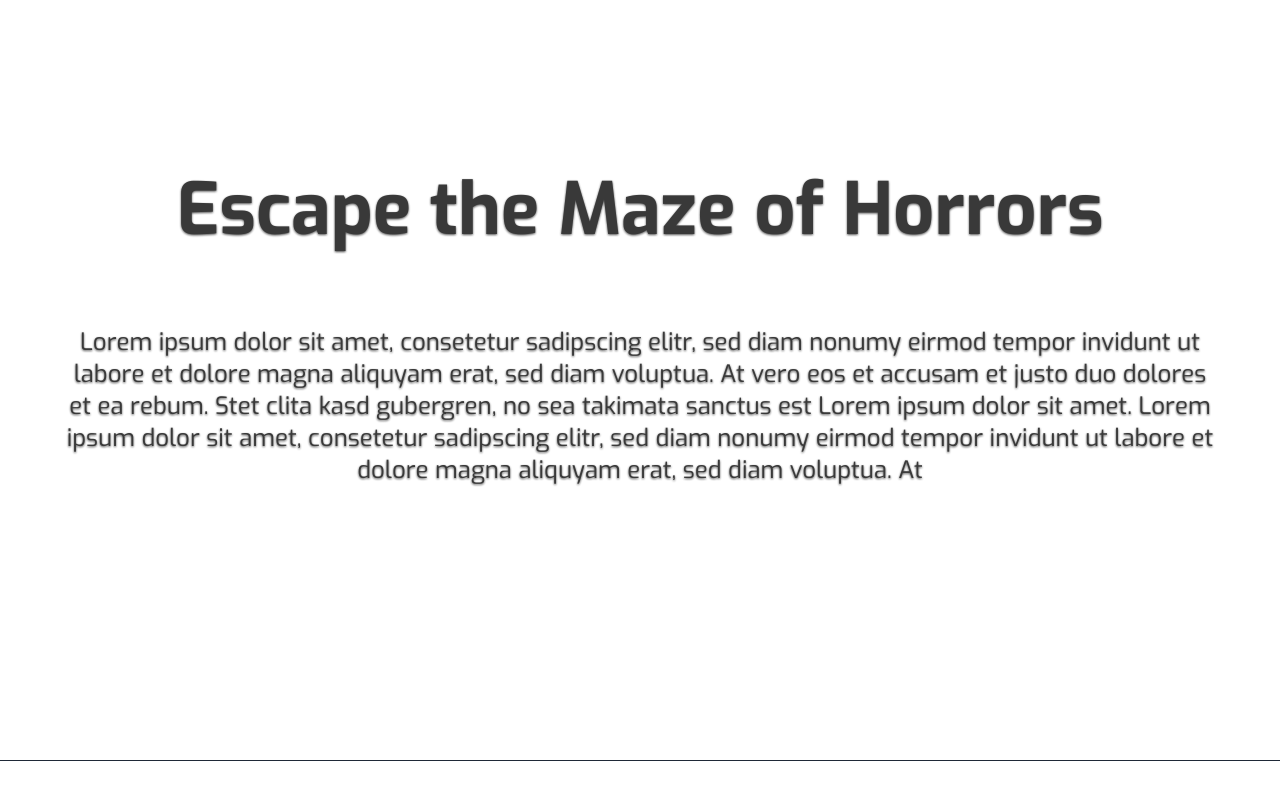
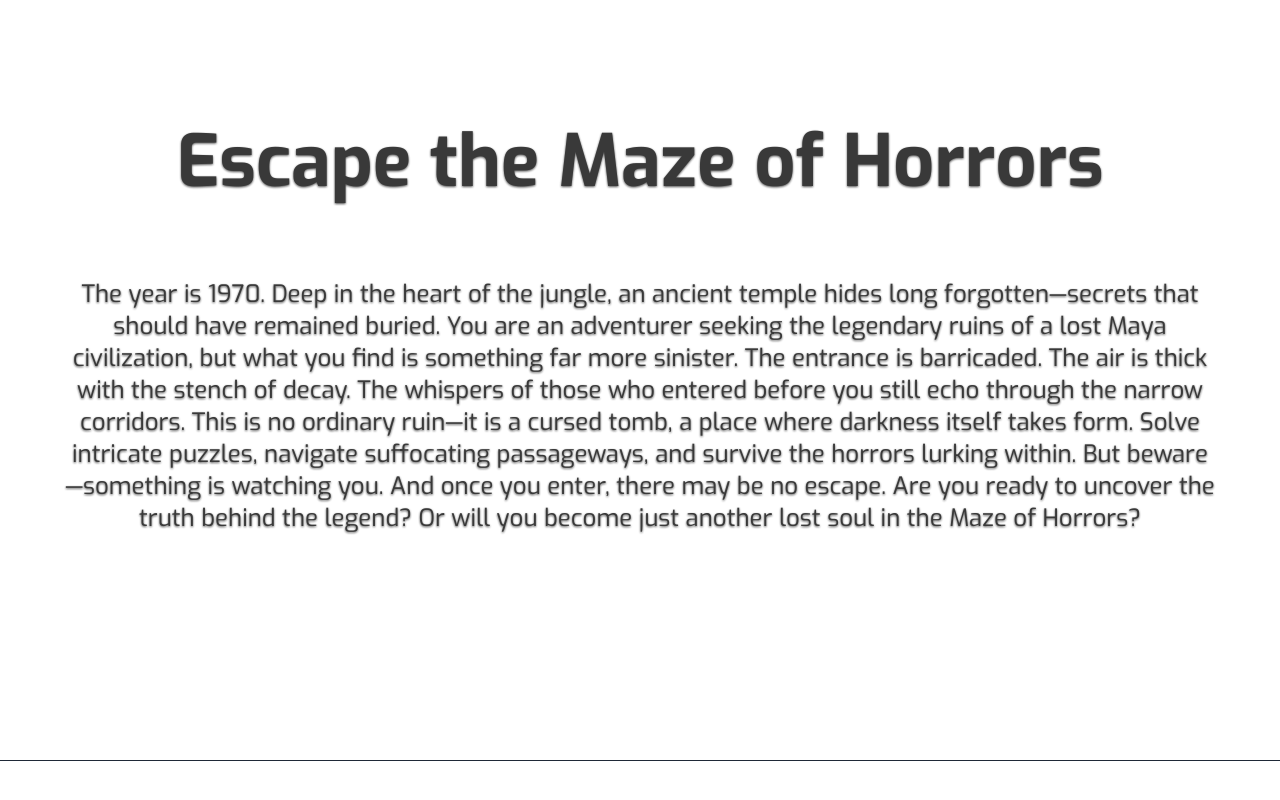
Before and after one commit to Smileatmaxi/illuminatedinteractive.com, a Next.js app: page / in a window 1280 px wide. Shown: the part 841-1641 px from the top of the page. Built offline with nearby package versions, Linux system fonts and the light colour scheme.

Commit message:
Fix & Refactor: fixed text from placeholder text to real text, refactored the codebase

```diff
--- a/app/page.tsx
+++ b/app/page.tsx
@@ -8,14 +8,19 @@ export default function Home() {
                     <div className="w-full relative text-center">
                         <div className="mt-5">
                         </div>
-                        <span className="text-7xl text-center pb-20 font-bold drop-shadow-[0_1.2px_1.2px_rgba(0,0,0,0.8)]">Survive the Ancient AztecHorrors
+                        <span
+                            className="text-7xl text-center pb-20 font-bold drop-shadow-[0_1.2px_1.2px_rgba(0,0,0,0.8)]">Survive the Ancient AztecHorrors
                         </span>
-                        <p className="opacity-85 text-center text-2xl pb-20 drop-shadow-[0_1.2px_1.2px_rgba(0,0,0,0.8)]">Ancient Survival Horror Adventure</p>
+                        <p className="opacity-85 text-center text-2xl pb-20 drop-shadow-[0_1.2px_1.2px_rgba(0,0,0,0.8)]">Ancient
+                            Survival Horror Adventure</p>
                         <div className="flex justify-center gap-10">
-                            <p className="opacity-85 text-center pb-20 drop-shadow-[0_1.2px_1.2px_rgba(0,0,0,0.8)]">Coming soon to Steam</p>
-                            <p className="opacity-85 text-center pb-20 drop-shadow-[0_1.2px_1.2px_rgba(0,0,0,0.8)]">Coming soon to Epic Games</p>
+                            <p className="opacity-85 text-center pb-20 drop-shadow-[0_1.2px_1.2px_rgba(0,0,0,0.8)]">Coming
+                                soon to Steam</p>
+                            <p className="opacity-85 text-center pb-20 drop-shadow-[0_1.2px_1.2px_rgba(0,0,0,0.8)]">Coming
+                                soon to Epic Games</p>
                         </div>
-                        <p className="opacity-85 text-center drop-shadow-[0_1.2px_1.2px_rgba(0,0,0,0.8)]">Powered by Unreal Engine</p>
+                        <p className="opacity-85 text-center drop-shadow-[0_1.2px_1.2px_rgba(0,0,0,0.8)]">Powered by
+                            Unreal Engine</p>
                     </div>
                 </div>
             </section>
@@ -26,35 +31,46 @@ export default function Home() {
                         <div></div>
                         <div className="mt-5">
                         </div>
-                        <h1 className="opacity-85 text-7xl text-center pb-20 font-bold pl-4 pr-4 drop-shadow-[0_1.2px_1.2px_rgba(0,0,0,0.8)]">Escape the Maze of Horrors</h1>
+                        <h1 className="opacity-85 text-7xl text-center pb-20 font-bold pl-4 pr-4 drop-shadow-[0_1.2px_1.2px_rgba(0,0,0,0.8)]">Escape
+                            the Maze of Horrors</h1>
                         <p className="opacity-85 text-center text-2xl pb-20 ml-10 mr-10 pl-6 pr-6 drop-shadow-[0_1.2px_1.2px_rgba(0,0,0,0.8)]">
-                            Lorem ipsum dolor sit amet, consetetur sadipscing elitr, sed diam nonumy eirmod
-                            tempor
-                            invidunt ut labore et dolore magna aliquyam erat, sed diam voluptua. At vero eos et
-                            accusam
-                            et justo duo dolores et ea rebum. Stet clita kasd gubergren, no sea takimata sanctus
-                            est
-                            Lorem ipsum dolor sit amet. Lorem ipsum dolor sit amet, consetetur sadipscing elitr,
-                            sed
-                            diam nonumy eirmod tempor invidunt ut labore et dolore magna aliquyam erat, sed diam
-                            voluptua. At
+                            The year is 1970. Deep in the heart of the jungle, an ancient temple hides long
+                            forgotten—secrets that should have remained buried.
+                            You are an adventurer seeking the
+                            legendary ruins of a lost Maya civilization, but what you find is something far more
+                            sinister.
+
+                            The entrance is barricaded. The air is thick with the stench of decay. The whispers of those
+                            who entered before you still echo through the narrow corridors. This is no ordinary ruin—it
+                            is a cursed tomb, a place where darkness itself takes form.
+
+                            Solve intricate puzzles, navigate suffocating passageways, and survive the horrors lurking
+                            within. But beware—something is watching you. And once you enter, there may be no escape.
+
+                            Are you ready to uncover the truth behind the legend? Or will you become just another lost
+                            soul in the Maze of Horrors?
                         </p>
                     </div>
                 </div>
             </section>
             <hr className="border-gray-800"></hr>
-            <section className="bg-sectionThree relative block overflow-hidden bg-no-repeat bg-cover bg-center bg-fixed">
+            <section
+                className="bg-sectionThree relative block overflow-hidden bg-no-repeat bg-cover bg-center bg-fixed">
                 <div className="min-h-screen flex items-center pt-6.5 pb-6.5">
                     <div className="w-full relative text-center">
                         <div></div>
                         <div className="mt-5">
                         </div>
-                        <h1 className="opacity-85 text-7xl text-center pb-20 font-bold drop-shadow-[0_1.2px_1.2px_rgba(0,0,0,0.8)]">Potential Screenshots</h1>
+                        <h1 className="opacity-85 text-7xl text-center pb-20 font-bold
+                           drop-shadow-[0_1.2px_1.2px_rgba(0,0,0,0.8)]">Potential
+                            Screenshots
+                        </h1>
                         <div className="relative">
                         </div>
                     </div>
                 </div>
             </section>
         </div>
-    );
+    )
+        ;
 }
```
